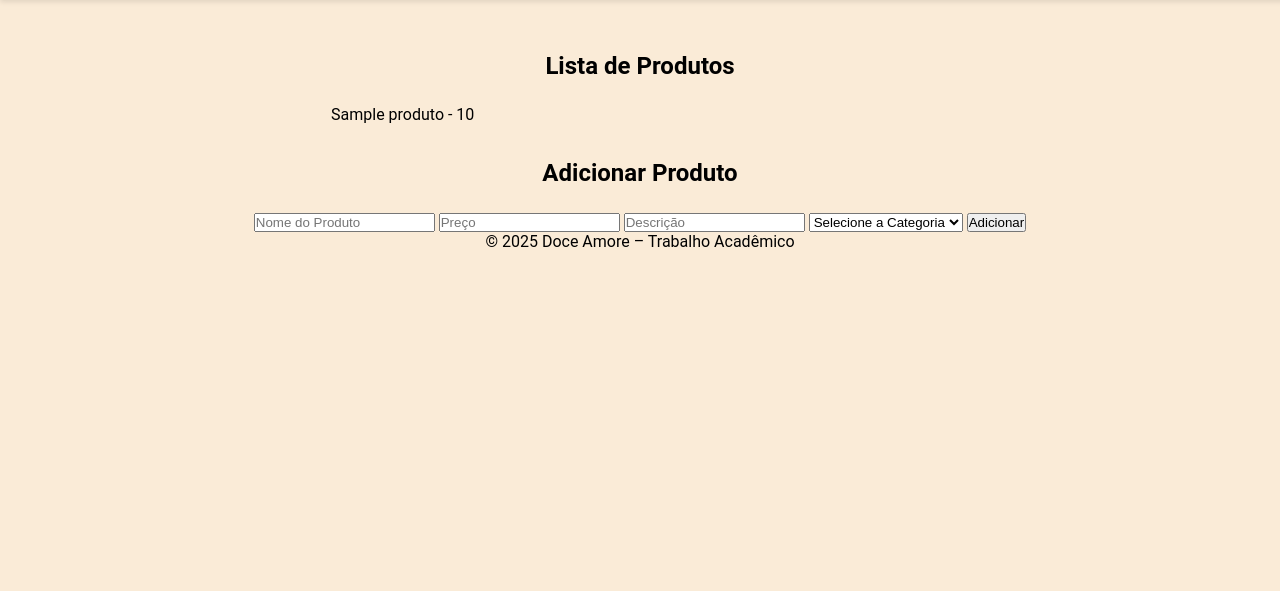
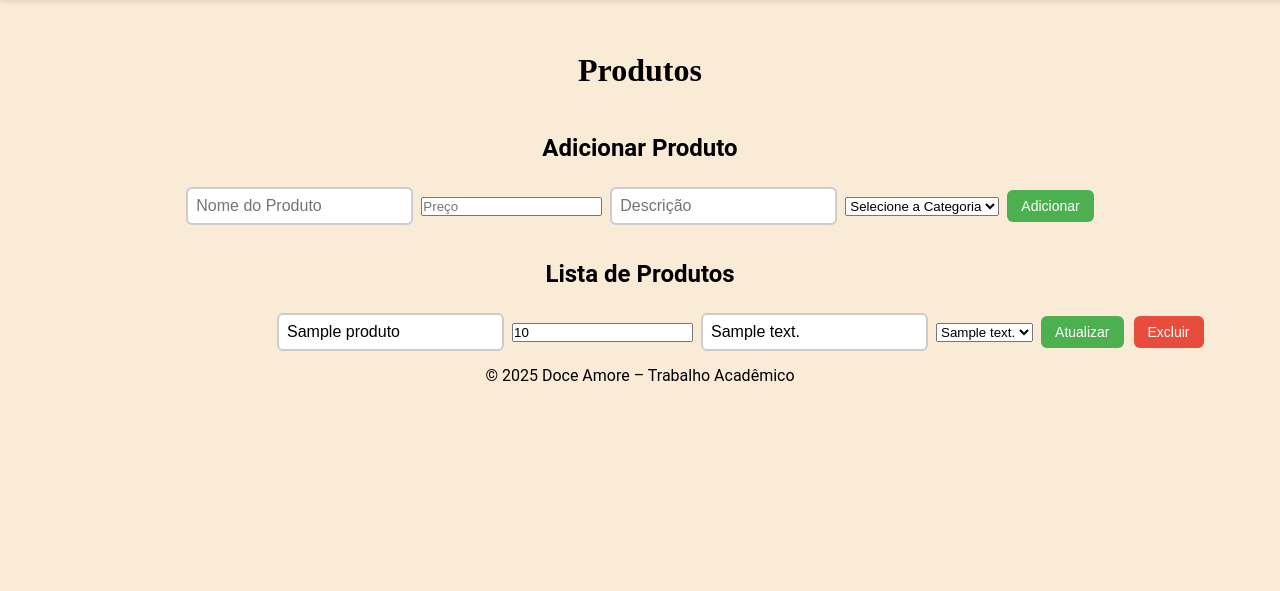
Before and after one commit to d4viladandara/Projeto-Crud, a Flask app: template templates/produtos.html in a window 1280 px wide. Shown: the part 103-694 px from the top of the page. Run offline with Flask 3, Linux system fonts and the light colour scheme; the template is opened without the code that fills it: most values are stand-ins (such as "Sample title", 1, 10 or a date in 2020).

Commit message:
atualizando produtos

```diff
--- a/templates/produtos.html
+++ b/templates/produtos.html
@@ -3,24 +3,46 @@
 {% block title %}Produtos{% endblock %}
 
 {% block content %}
-<h2>Lista de Produtos</h2>
-<ul>
-    {% for produto in produtos %}
-        <li>{{ produto.name }} - {{ produto.price }}</li>
-    {% endfor %}
-</ul>
+<h1>Produtos</h1>
 
 <h2>Adicionar Produto</h2>
-<form action="/produtos/create" method="POST">
+<form action="/produtos/create" method="POST" class="form-inline">
     <input type="text" name="name" placeholder="Nome do Produto" required>
     <input type="number" step="0.01" name="price" placeholder="Preço" required>
     <input type="text" name="description" placeholder="Descrição">
+
     <select name="category_id" required>
         <option value="">Selecione a Categoria</option>
         {% for categoria in categorias %}
             <option value="{{ categoria.id }}">{{ categoria.description }}</option>
         {% endfor %}
     </select>
-    <button type="submit">Adicionar</button>
+
+    <button type="submit" class="atualizar">Adicionar</button>
 </form>
+
+    <h2>Lista de Produtos</h2>
+    <ul>
+        {% for produto in produtos %}
+            <li>
+                <form action="/produtos/update/{{ produto.id }}" method="POST" class="form-inline">
+                    <input type="text" name="name" value="{{ produto.name }}" required>
+                    <input type="number" step="0.01" name="price" value="{{ produto.price }}" required>
+                    <input type="text" name="description" value="{{ produto.description }}">
+                    <select name="category_id" required>
+                        {% for categoria in categorias %}
+                            <option value="{{ categoria.id }}" {% if produto.category_id == categoria.id %}selected{% endif %}>
+                                {{ categoria.description }}
+                            </option>
+                        {% endfor %}
+                    </select>
+                    <button type="submit" class="atualizar">Atualizar</button>
+                </form>
+
+                <form action="/produtos/delete/{{ produto.id }}" method="POST" class="form-inline">
+                    <button type="submit" class="excluir">Excluir</button>
+                </form>
+            </li>
+        {% endfor %}
+    </ul>
 {% endblock %}
```
Also changed, not shown: instance/app.db.
